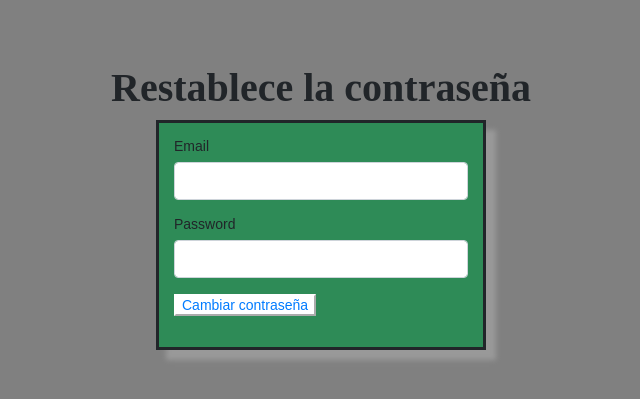
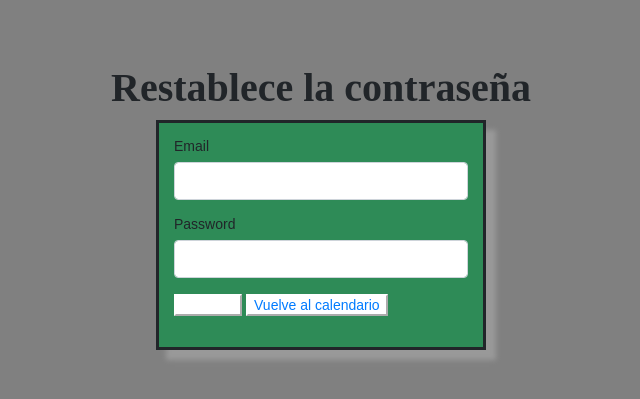
Before and after one commit to marcusskelly/ProyectoPhp, a PHP site: page /reset-password.php in a window 1280 px wide. Shown: the top 399 px of the page, without its empty margins (319-959 px from the left). Run offline with PHP 8.4, Linux system fonts and the light colour scheme; a stand-in replaces the project's code that opens the database connection; some libraries are stand-ins or nearby versions.

Commit message:
Update reset-password.php

```diff
--- a/reset-password.php
+++ b/reset-password.php
@@ -88,7 +88,8 @@ if(isset($_POST['submit'])){
                 <input required type="password" class="form-control" name="password">
             </div>
             <div class="form-group">
-                <button name="submit" type="submit"><a href="login.php">Cambiar contraseña</a></button>
+                <button name="submit" type="submit">Reserva</a></button>
+                <button name="submit" type="submit" class="calendario"><a href="calendario.php">Vuelve al calendario</a></button>
             </div>
         </form>
     </div>
```
